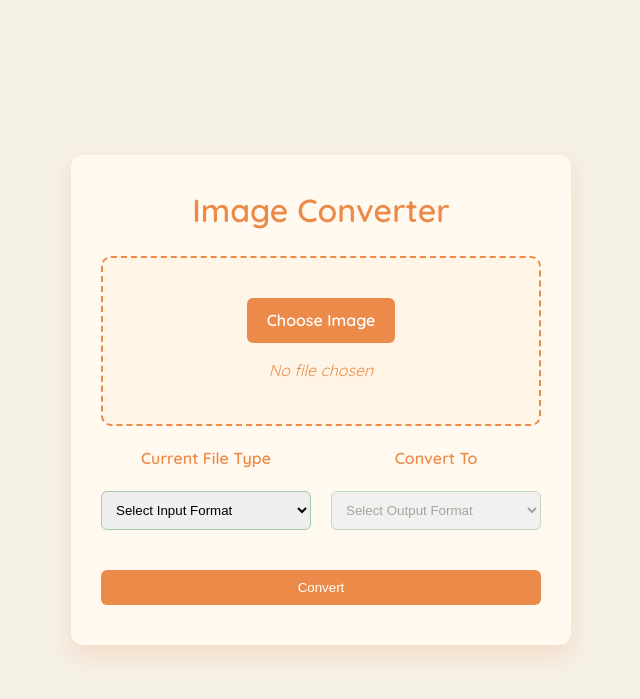
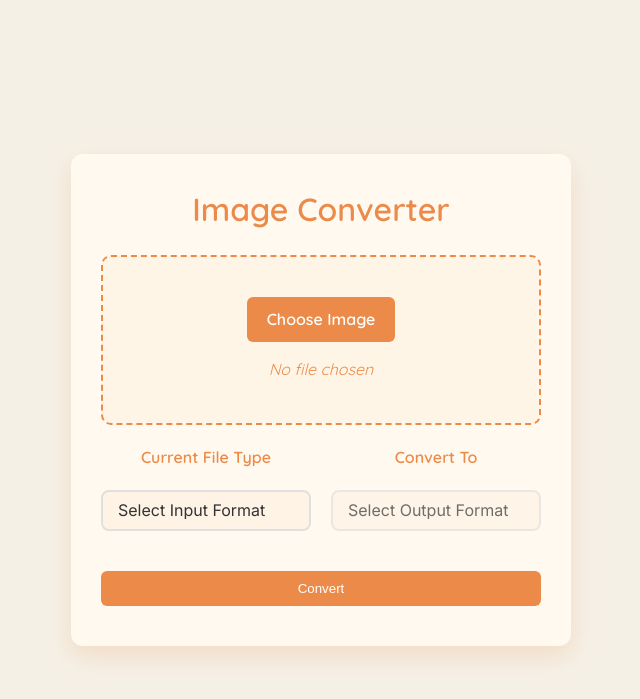
Before and after one commit to ChardXBT/321Convert, a Flask app: page / in a window 1280 px wide. Shown: the top 699 px of the page, without its empty margins (319-959 px from the left). Run offline with Flask 3, Linux system fonts and the light colour scheme.

Commit message:
## UI Enhancement for Image Converter
Visual Update
- Added light orange background to format selection dropdowns
- Improved select element styling with subtle hover and focus effects
- Enhanced visual feedback for user interactions

Changes
- Cosmetic CSS modifications
- No changes to core functionality
- Improved user experience through visual design

```diff
--- a/templates/index.html
+++ b/templates/index.html
@@ -6,8 +6,49 @@
     <link href="https://fonts.googleapis.com/css2?family=Quicksand:wght@300;400;600&display=swap" rel="stylesheet">
     <link href="https://fonts.googleapis.com/css2?family=Inter:wght@300;400;600&display=swap" rel="stylesheet">
     <link rel="stylesheet" href="{{ url_for('static', filename='styles.css') }}">
+    <style>
+        /* Enhanced select styling */
+        .custom-select {
+            position: relative;
+            width: 100%;
+            max-width: 300px;
+        }
+
+        .custom-select select {
+            appearance: none;
+            -webkit-appearance: none;
+            -moz-appearance: none;
+            width: 100%;
+            padding: 10px 15px;
+            border: 2px solid #e0e0e0;
+            border-radius: 8px;
+            background-color: #fff3e6;  /* Light orange background by default */
+            color: #333;
+            font-family: 'Inter', sans-serif;
+            font-size: 16px;
+            cursor: pointer;
+            transition: all 0.3s ease;
+        }
+
+        .custom-select select:focus {
+            outline: none;
+            border-color: #4a90e2;
+            background-color: #f0f6ff;  /* Light blue on focus */
+            box-shadow: 0 0 0 2px rgba(74, 144, 226, 0.2);
+        }
+
+        .custom-select select:hover {
+            border-color: #4a90e2;
+        }
+
+        /* Style for placeholder option */
+        .custom-select select option[value=""] {
+            color: #888;
+        }
+    </style>
 </head>
 <body>
+    <!-- Rest of the HTML remains the same as in the previous version -->
     <div class="container">
         <h1>Image Converter</h1>
         <form id="convertForm" enctype="multipart/form-data">
@@ -21,20 +62,20 @@
             </div>
 
             <div class="conversion-selects">
-                <div class="input-format">
+                <div class="input-format custom-select">
                     <label for="inputFormat">Current File Type</label>
                     <select id="inputFormat" name="input_format" required>
-                        <option value="">Select Input Format</option>
+                        <option value="" style="color: #888;">Select Input Format</option>
                         <option value="jpg">JPEG</option>
                         <option value="png">PNG</option>
                         <option value="webp">WebP</option>
                     </select>
                 </div>
 
-                <div class="output-format">
+                <div class="output-format custom-select">
                     <label for="outputFormat">Convert To</label>
                     <select id="outputFormat" name="output_format" required disabled>
-                        <option value="">Select Output Format</option>
+                        <option value="" style="color: #888;">Select Output Format</option>
                     </select>
                 </div>
             </div>
```
